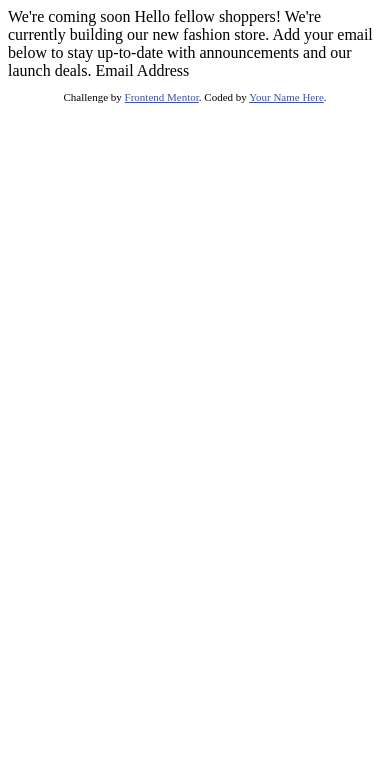
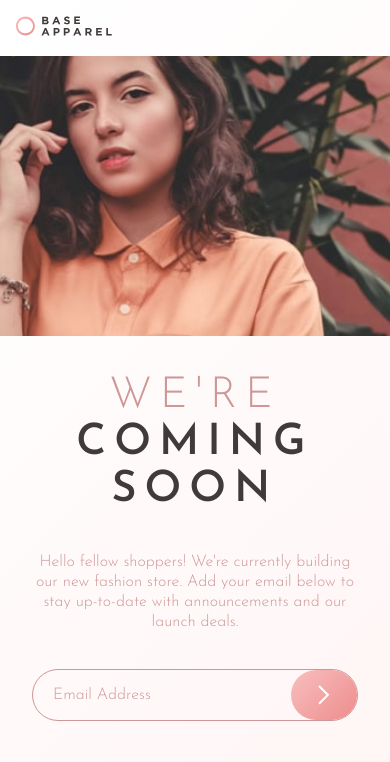
Before and after one commit to mel-tse/base-apparel-coming-soon, a website: page index.html in a window 390 px wide. Drawn offline with Linux system fonts and the light colour scheme.

Commit message:
mobile version complete

```diff
--- a/index.html
+++ b/index.html
@@ -5,6 +5,9 @@
   <meta name="viewport" content="width=device-width, initial-scale=1.0"> <!-- displays site properly based on user's device -->
 
   <link rel="icon" type="image/png" sizes="32x32" href="./images/favicon-32x32.png">
+  <link rel="stylesheet" type="text/css" href="../css/main.css">
+  <link href="https://fonts.googleapis.com/css?family=Josefin+Sans:300,400,600&display=swap" rel="stylesheet">
+
 
   <title>Frontend Mentor | Base Apparel coming soon page</title>
 
@@ -15,19 +18,22 @@
   </style>
 </head>
 <body>
+  <div class="container">
+    <img class="logo" src="images/logo.svg" alt="base Apparel logo"></img>
+    <div class="hero"></div>
+    <div class="text">
+      <h1>We're<br>
+        <span>coming<br>
+           soon</span>
+      </h1>
 
-  We're coming soon
-
-  Hello fellow shoppers! We're currently building our new fashion store.
-  Add your email below to stay up-to-date with announcements and our launch deals.
-
-  Email Address
-
-  <footer>
-    <p class="attribution">
-      Challenge by <a href="https://www.frontendmentor.io?ref=challenge" target="_blank">Frontend Mentor</a>.
-      Coded by <a href="#">Your Name Here</a>.
-    </p>
-  </footer>
+      <p>Hello fellow shoppers! We're currently building our new fashion store.
+      Add your email below to stay up-to-date with announcements and our launch deals.</p>
+      <div class="email">
+        <p class="email__text">Email Address</p>
+        <img class="email__rightarrow" src="images/icon-arrow.svg" alt="right arrow"></img>
+      </div>
+    </div>
+  </div>
 </body>
 </html>
--- /dev/null
+++ b/scss/global.scss
@@ -0,0 +1,78 @@
+* { margin:0; padding:0; }
+h1 {
+    font-size: 30px;
+    color: $red;
+}
+
+p {
+    line-height: 20px;
+}
+
+body {
+    background: $linearwhite;
+}
+
+.logo {
+    height: 20px;
+    padding: 1em;
+}
+
+// Container
+.container {
+    height: 100vh;
+}
+
+// Hero
+.hero {
+    background-image: url(../images/hero-mobile.jpg);
+    background-position: center;
+    height: 280px;
+    background-repeat: no-repeat;
+    background-size: cover;
+}
+
+//Text
+.text {
+    text-align: center;
+    font-family: "Josefin Sans", sans-serif;
+    padding: 0 2em 0 2em;
+    flex-direction: column;
+    display: flex;
+    justify-content: space-evenly;
+    height: 50%;
+    h1 {
+        font-weight: $fontlight;
+        text-transform: uppercase;
+        font-weight: 300;
+        letter-spacing: 8px;
+        text-transform: uppercase;
+        font-size: 43px;
+        line-height: 47px;
+    }
+    span {
+        font-weight: $fontlarge;
+        color: $grayred;
+    }
+    p {
+        font-weight: $fontlight;
+        color: $red;
+    }
+}
+
+//Email
+.email {
+    display: flex;
+    justify-content: space-between;
+    align-items: center;
+    border: 1px solid $red;
+    border-radius: 30px;
+    &__text {
+        padding-left: 20px;
+    }
+    &__rightarrow {
+        padding: 15px 27px 15px 27px;
+        border-radius: 27px;
+        background: $linearpink;
+
+    }
+}
--- /dev/null
+++ b/scss/main.scss
@@ -0,0 +1,9 @@
+
+@import'../scss/variables.scss';
+@import '../scss/mixins.scss';
+
+// layout
+@import '../scss/global.scss';
+@import '../scss/layout/cta.scss';
+@import '../scss/layout/subscription.scss';
+@import '../scss/layout/usp.scss';
--- /dev/null
+++ b/scss/variables.scss
@@ -0,0 +1,30 @@
+
+// ### Primary
+
+$red: hsl(0, 36%, 70%);
+$softred: hsl(0, 93%, 68%);
+
+// ### Neutral
+
+$grayred: hsl(0, 6%, 24%);
+
+// ## Typography
+
+$Body: 16px;
+
+// ## Box Shadow
+
+$BoxShadow: 1px 10px 5px 0px rgba(0,0,0,0.15);
+
+// ### Font
+
+$font: 'Josefin Sans', sans-serif;
+$fontlight: 300;
+$fontmedium: 400;
+$fontlarge: 600;
+
+
+// ### Gradients
+
+$linearwhite: linear-gradient(135deg, hsl(0, 0%, 100%), hsl(0, 100%, 98%));
+$linearpink: linear-gradient(135deg, hsl(0, 80%, 86%), hsl(0, 74%, 74%));
```
Also changed, not shown: package.json (added, +23 -0 lines), css/layout/cta.css (added), css/layout/hero.css (added), css/layout/subscription.css (added), css/layout/usp.css (added), css/main.css (added), css/variables.css (added), scss/layout/cta.scss (added), scss/layout/subscription.scss (added), scss/layout/usp.scss (added), scss/mixins.scss (added), 1 other file.
